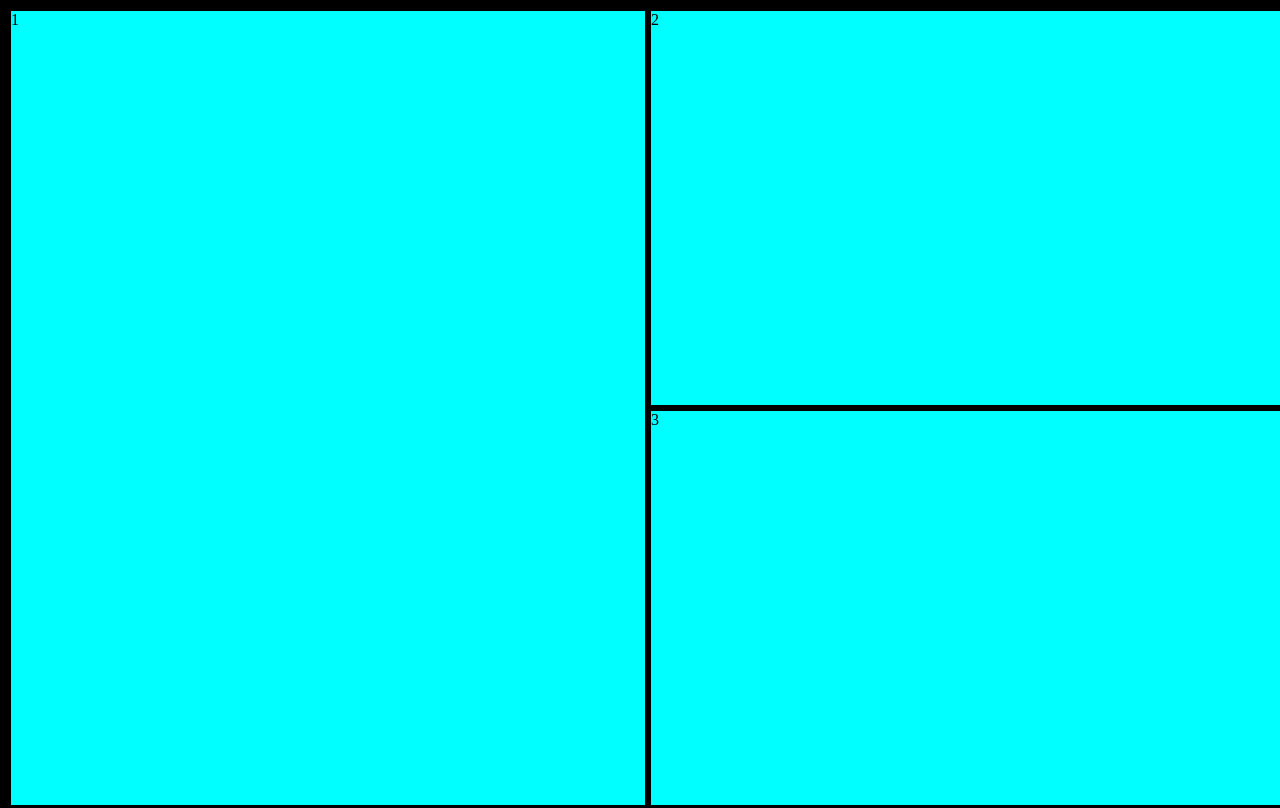
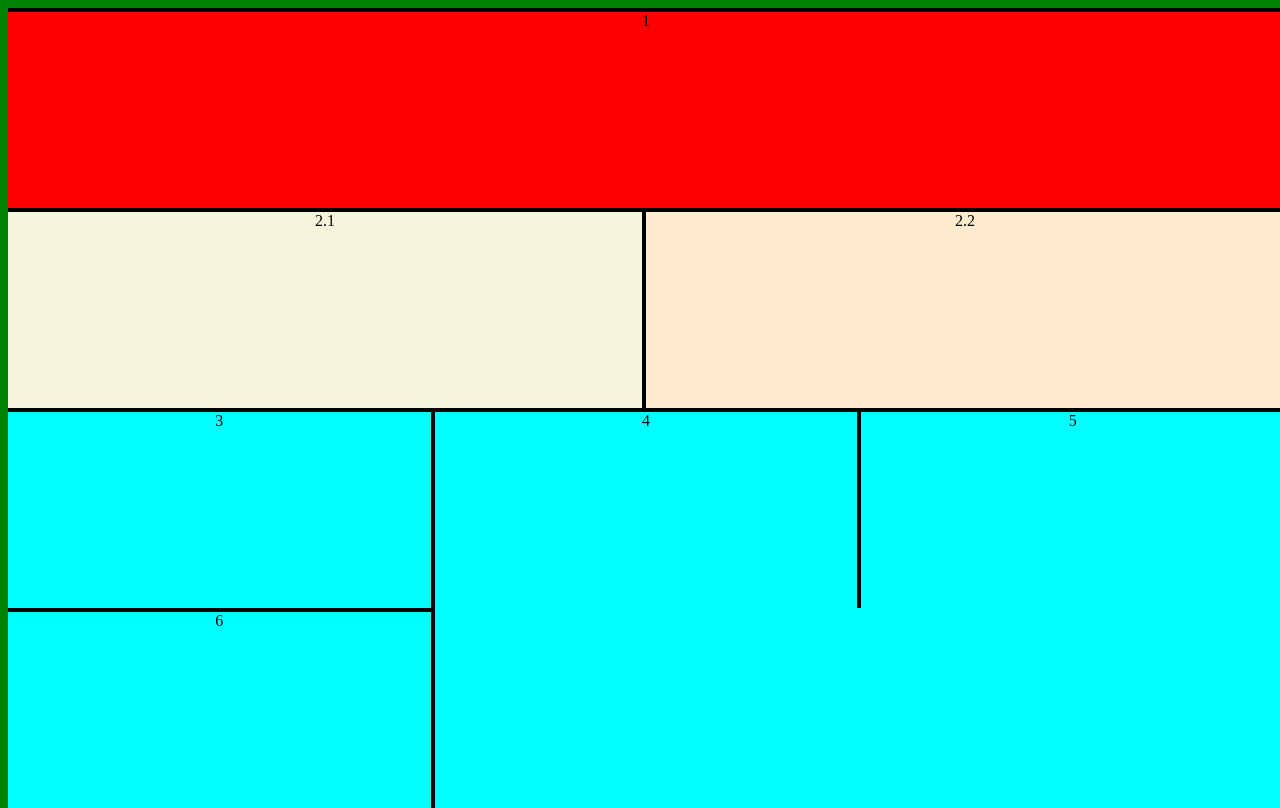
Before and after one commit to mannen420/wu2-grid, a plain HTML site: page index.html in a window 1280 px wide. Drawn offline with Linux system fonts and the light colour scheme.

Commit message:
inidibeninging

```diff
--- a/index.html
+++ b/index.html
@@ -9,30 +9,60 @@
   html, body{
     height: 100%;
     width: 100%;
-    background-color: black;
+    background-color: green;
 
   }
   .item1{
     grid-row-start: 1;
-    grid-row-end: 4;
+    grid-row-end: 2;
     grid-column-start: 1;
-    grid-column-end: 1;
+    grid-column-end: 4;
+    background-color: red;
 
   }
+
+  .item2{
+    grid-row-start: 2;
+    grid-row-end: 3;
+    grid-column-start: 1;
+    grid-column-end: 4;
+    grid-template-rows: 1fr;
+    grid-template-columns:  1fr 1fr;
+    display: grid;
+  }
+  .item2-1{
+    grid-column-start: 1;
+    grid-column-end: 2;
+    border-right: 4px solid black;
+    background-color: beige;
+  }
+  .item2-2{
+    grid-column-start: 2;
+    grid-column-end: 3;
+    background-color: blanchedalmond;
+  }
+
   .gridcontainer{
     width: 100%;
     height: 100%;
 
-    grid-template-columns: 4fr 4fr ;
-    grid-template-rows: 4fr 4fr ;
+    grid-template-columns: 1fr 1fr 1fr ;
+    grid-template-rows: 1fr 1fr 1fr 1fr;
     display: grid;
     background-color: aqua;
 
 
   }
   .gridcontainer > div {
-    border-style: solid;
-    border-width: 5%;
+   border-top: 4px solid black;
+   border-right: 4px solid black;
+    border-width: 4px;
+    text-align: center;
+  }
+
+  .item2 > div {
+   text-align: center;
+
   }
 
 </style>
@@ -40,8 +70,14 @@
 <body>
   <div class="gridcontainer">
   <div class="item1">1</div>
-  <div class="item2">2</div>
+  <div class="item2">
+    <div class="item2-1">2.1</div>
+    <div class="item2-2">2.2</div>
+  </div>
   <div class="item3">3</div>
+  <div class="item4">4</div>
+  <div class="item5">5</div>
+  <div class="item6">6</div>
 
 </div>
 
```
